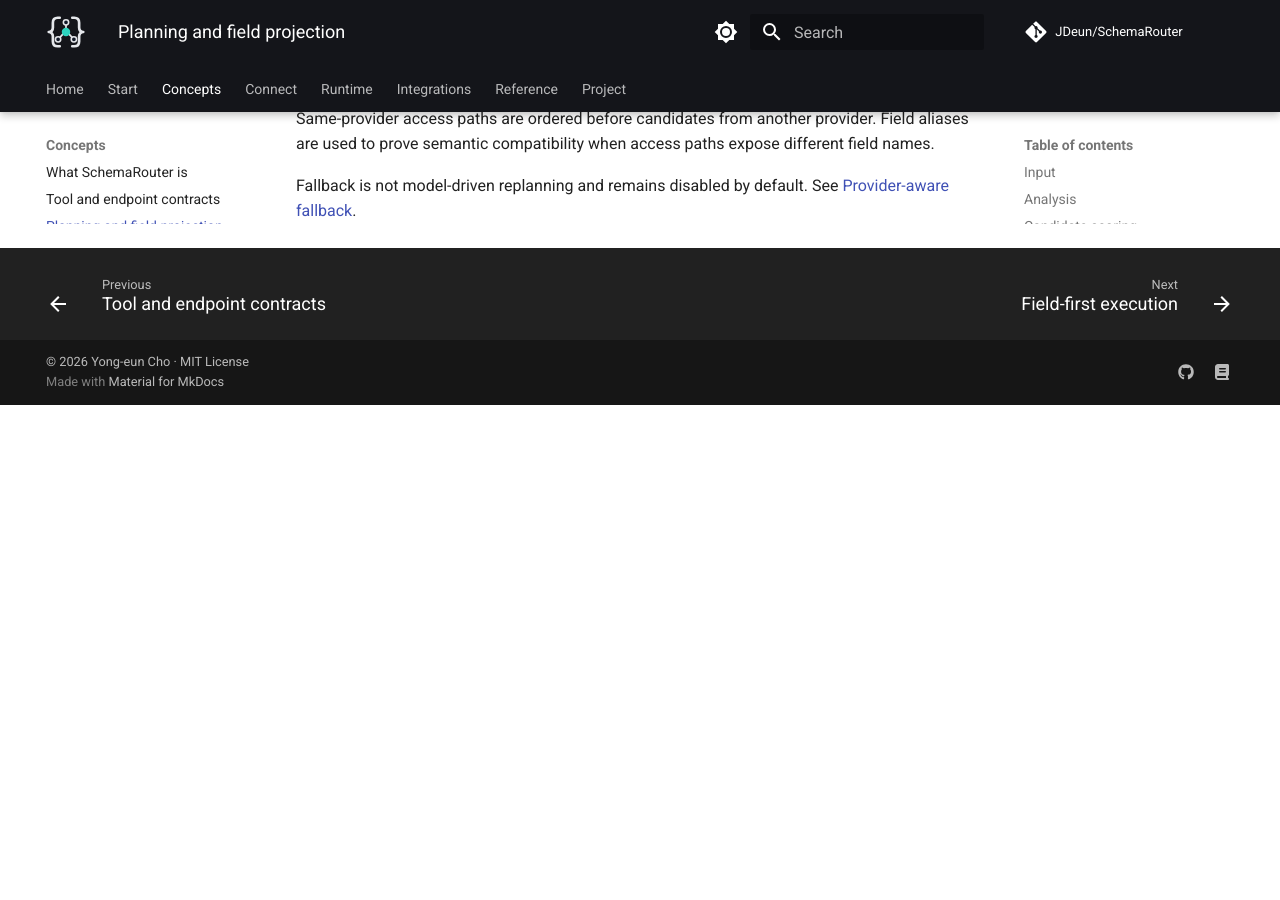
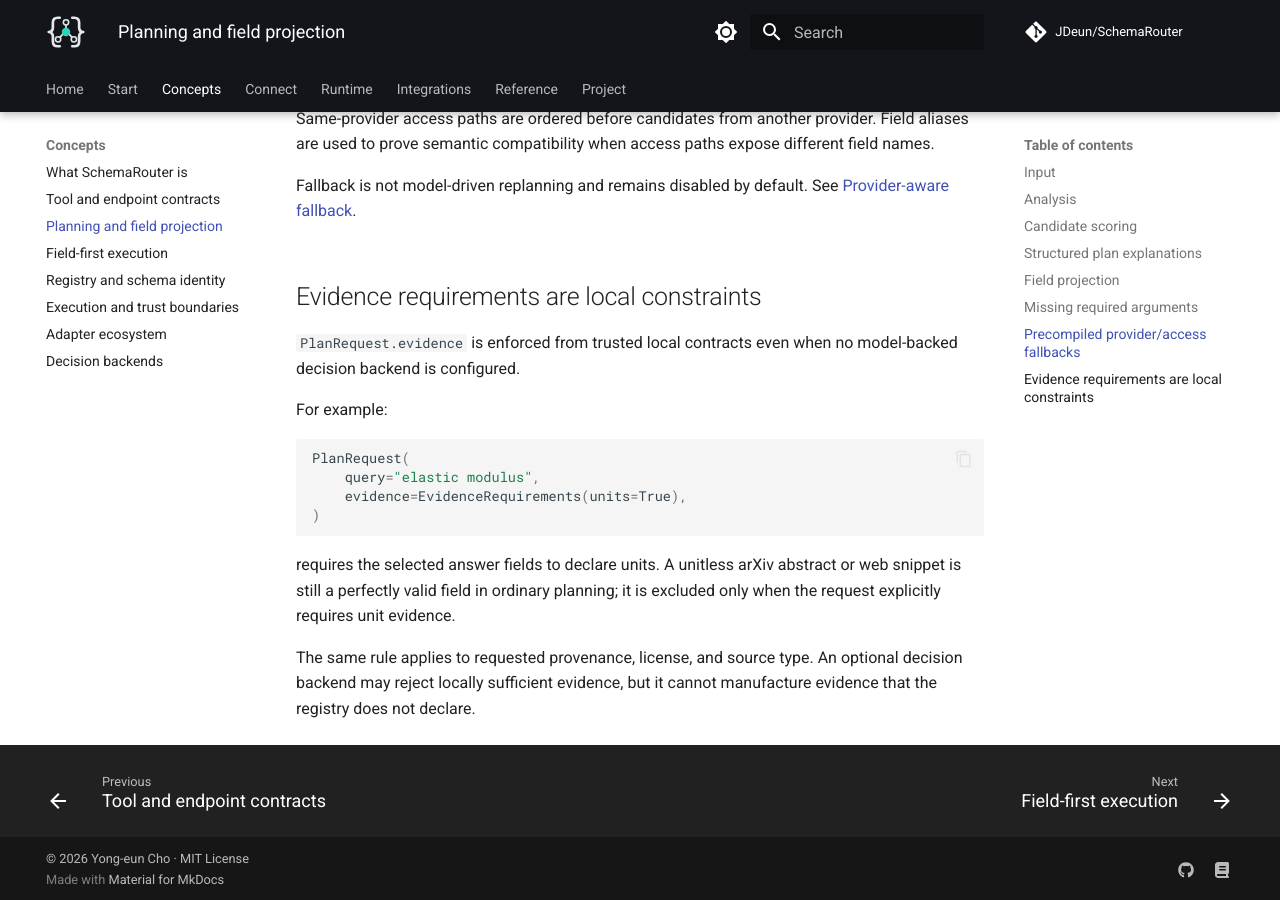
Before and after one commit to JDeun/SchemaRouter, an MkDocs documentation site: the page built from docs/concepts/planning.md, in a window 1280 px wide and 900 px high, scrolled down 2704 px. Built offline with MkDocs 1.6.1 and Material for MkDocs 9.7.7, drawn with Linux system fonts in a browser that asks for light colours; comment, search, counter and statistics services are not loaded; before the commit the page ends 3109 px from its top, so only the background shows below that.

Commit message:
docs: clarify optional units and explicit evidence constraints

````diff
--- a/docs/concepts/planning.md
+++ b/docs/concepts/planning.md
@@ -116,3 +116,26 @@ used to prove semantic compatibility when access paths expose different field na
 
 Fallback is not model-driven replanning and remains disabled by default. See
 [Provider-aware fallback](../guides/provider-fallback.md).
+
+
+## Evidence requirements are local constraints
+
+`PlanRequest.evidence` is enforced from trusted local contracts even when no model-backed
+decision backend is configured.
+
+For example:
+
+```python
+PlanRequest(
+    query="elastic modulus",
+    evidence=EvidenceRequirements(units=True),
+)
+```
+
+requires the selected answer fields to declare units. A unitless arXiv abstract or web snippet is
+still a perfectly valid field in ordinary planning; it is excluded only when the request explicitly
+requires unit evidence.
+
+The same rule applies to requested provenance, license, and source type. An optional decision backend
+may reject locally sufficient evidence, but it cannot manufacture evidence that the registry does
+not declare.
````
